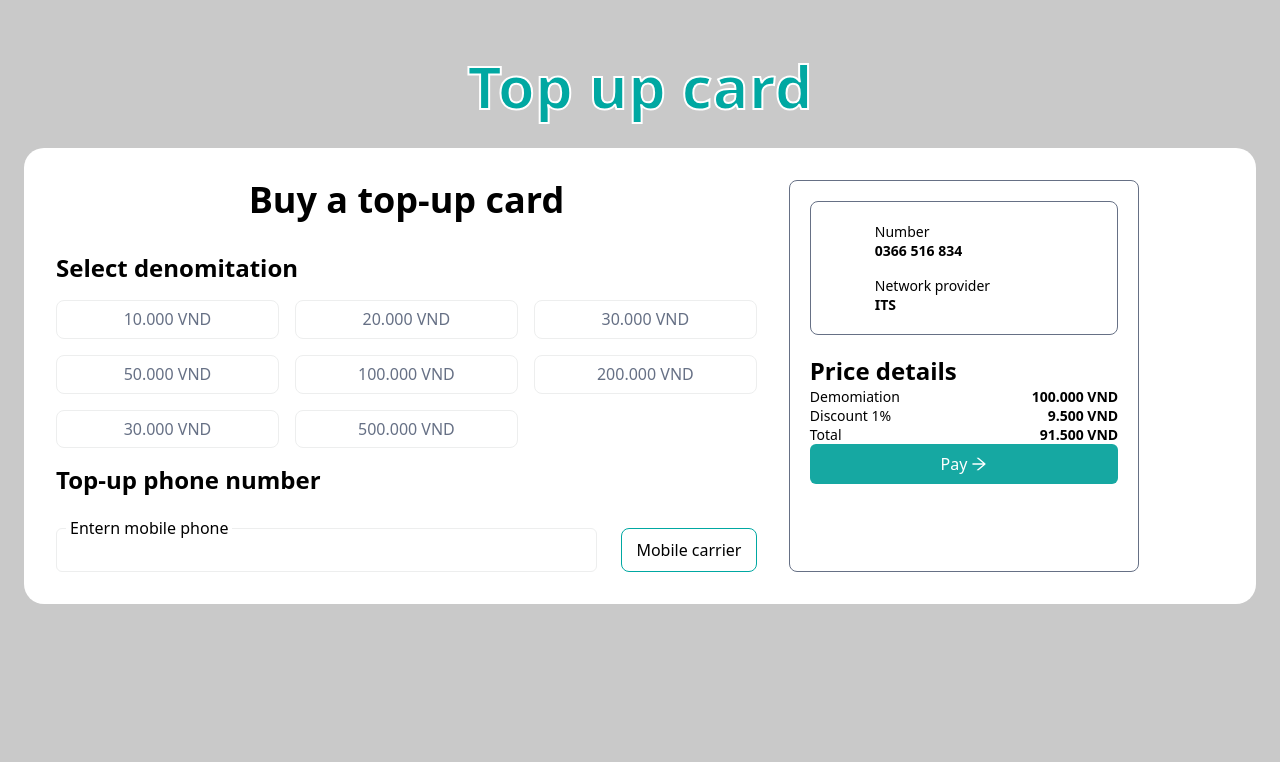
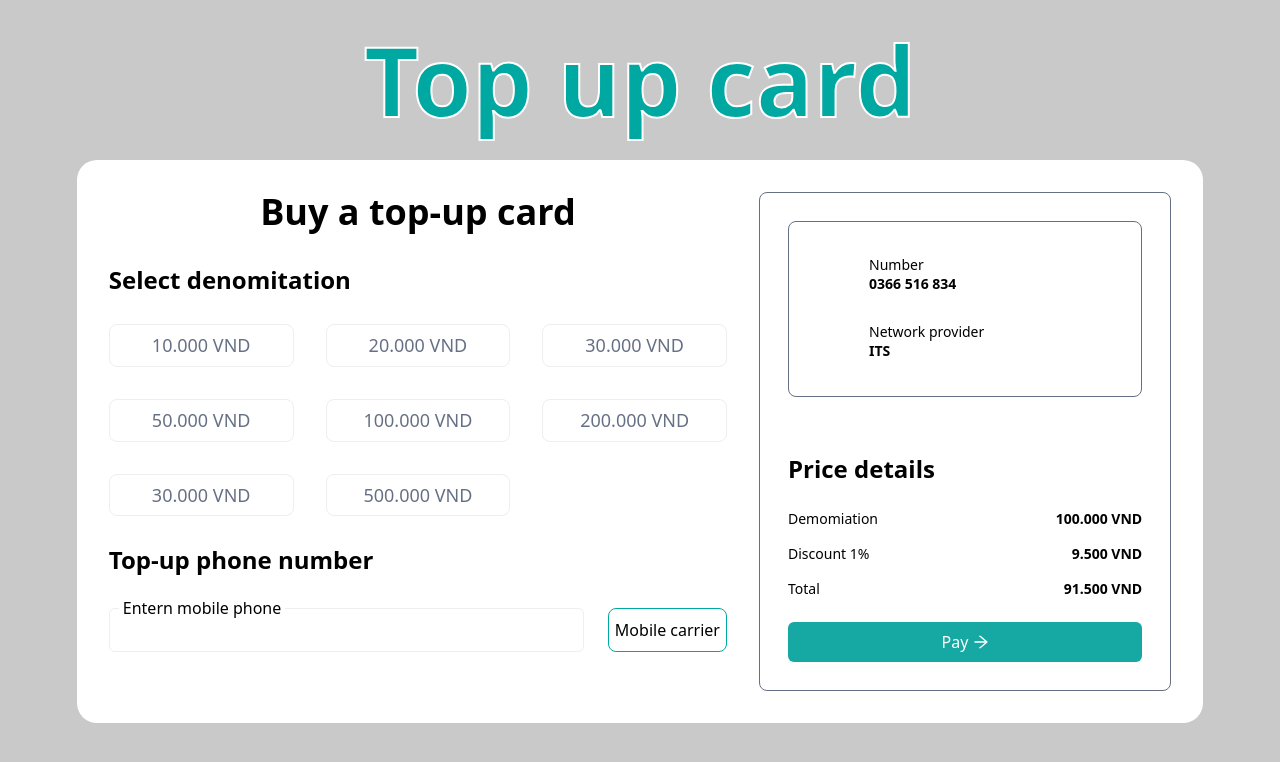
Before and after one commit to khoaadmt/my_its_test, a React (Create React App) app: page /topup in a window 1280 px wide. Shown: the top 762 px of the page. Built offline with nearby package versions, Linux system fonts and the light colour scheme; some icons are missing.

Commit message:
(updated) top-up page

```diff
--- a/package.json
+++ b/package.json
@@ -47,6 +47,8 @@
   "devDependencies": {
     "autoprefixer": "^10.4.21",
     "postcss": "^8.5.6",
+    "prettier": "^3.6.2",
+    "prettier-plugin-tailwindcss": "^0.6.14",
     "tailwindcss": "^3.4.17",
     "typescript": "^4.9.5"
   }
--- a/src/App.tsx
+++ b/src/App.tsx
@@ -7,6 +7,7 @@ function App() {
         <Routes>
             <Route path="/" element={<Login />} />
             <Route path="/topup" element={<TopUpPage />} />
+            <Route path="/test" element={<TopUpPage />} />
         </Routes>
     );
 }
--- a/src/pages/TopUp-page/TopUpPage.css
+++ b/src/pages/TopUp-page/TopUpPage.css
@@ -1,6 +1,5 @@
 .top-up-card-container {
-    display: flex;
-    flex-direction: row;
+    margin: 0 6%;
 }
 
 .buy-top-up-card-container {
@@ -11,7 +10,7 @@
 .card-value-container {
     display: grid;
     grid-template-columns: repeat(3, 1fr);
-    gap: 1rem;
+    gap: 2rem;
 }
 
 .card-value {
@@ -23,7 +22,7 @@
 }
 
 .price-details {
-    width: 30%;
+    width: 40%;
     border: solid 1px #667085;
     border-radius: 8px;
 }
--- a/src/pages/TopUp-page/TopUpPage.tsx
+++ b/src/pages/TopUp-page/TopUpPage.tsx
@@ -9,26 +9,27 @@ export const TopUpPage: React.FC = () => {
     const [phoneNumber, setPhoneNumber] = useState("");
     return (
         <>
-            <div className="m-6">
+            <div className="top-up-card-container">
                 <h1
-                    className="text-6xl font-bold text-center p-8 text-[#00a8a2]"
-                    style={{ WebkitTextStroke: "2px white" }}>
+                    className="p-8 text-center text-6xl font-bold text-[#00a8a2] xl:text-8xl"
+                    style={{ WebkitTextStroke: "2px white" }}
+                >
                     Top up card
                 </h1>
 
-                <div className="top-up-card-container bg-white rounded-[20px] p-8">
+                <div className="flex flex-row rounded-[20px] bg-white p-8">
                     <div className="buy-top-up-card-container box-content pr-8">
-                        <h2 className="text-4xl font-bold text-center pb-8">Buy a top-up card</h2>
+                        <h2 className="pb-8 text-center text-4xl font-bold">Buy a top-up card</h2>
                         <h3 className="text-2xl font-bold">Select denomitation</h3>
-                        <div className="card-value-container pt-4 pb-4">
-                            <div className="card-value ">10.000 VND</div>
-                            <div className="card-value ">20.000 VND</div>
-                            <div className="card-value ">30.000 VND</div>
-                            <div className="card-value ">50.000 VND</div>
-                            <div className="card-value ">100.000 VND</div>
-                            <div className="card-value ">200.000 VND</div>
-                            <div className="card-value ">30.000 VND</div>
-                            <div className="card-value ">500.000 VND</div>
+                        <div className="card-value-container pb-7 pt-7">
+                            <div className="card-value text-lg">10.000 VND</div>
+                            <div className="card-value text-lg">20.000 VND</div>
+                            <div className="card-value text-lg">30.000 VND</div>
+                            <div className="card-value text-lg">50.000 VND</div>
+                            <div className="card-value text-lg">100.000 VND</div>
+                            <div className="card-value text-lg">200.000 VND</div>
+                            <div className="card-value text-lg">30.000 VND</div>
+                            <div className="card-value text-lg">500.000 VND</div>
                         </div>
 
                         <div>
@@ -39,16 +40,16 @@ export const TopUpPage: React.FC = () => {
                                     inputValue={phoneNumber}
                                     label="Entern mobile phone"
                                 />
-                                <button className="basis-[25%] ml-6  border-[0.1rem] border-[#00a8a2] rounded-lg">
+                                <button className="ml-6 basis-[25%] rounded-lg border-[0.1rem] border-[#00a8a2]">
                                     Mobile carrier
                                 </button>
                             </div>
                         </div>
                     </div>
-                    <div className="price-details">
-                        <div className="m-5 p-3 border border-[#667085] rounded-lg">
-                            <div className="flex flex-row items-center gap-2 px-3 py-2">
-                                <FaSimCard className="text-[#00a8a2] w-8 h-8" />
+                    <div className="price-details flex flex-col">
+                        <div className="m-7 rounded-lg border border-[#667085] p-3">
+                            <div className="flex flex-row items-center gap-2 px-3 py-4">
+                                <FaSimCard className="h-12 w-12 text-[#00a8a2]" />
                                 <div>
                                     <p>Number</p>
                                     <p className="font-bold">0366 516 834</p>
@@ -57,7 +58,7 @@ export const TopUpPage: React.FC = () => {
 
                             <div className="flex flex-row gap-2 px-3 py-2">
                                 <div>
-                                    <FaWifi className="text-[#00a8a2] w-8 h-8" />
+                                    <FaWifi className="h-12 w-12 text-[#00a8a2]" />
                                 </div>
                                 <div>
                                     <p>Network provider</p>
@@ -65,18 +66,18 @@ export const TopUpPage: React.FC = () => {
                                 </div>
                             </div>
                         </div>
-                        <div className="m-5 basi-[40%]">
+                        <div className="m-7 flex flex-col justify-between gap-4">
                             <h3 className="text-2xl font-bold">Price details</h3>
-                            <div className="flex flex-col justify-around">
-                                <div className="flex flex-row justify-between">
+                            <div className="basi-[30%] flex h-full flex-col justify-between">
+                                <div className="flex flex-row justify-between py-2">
                                     <p>Demomiation</p>
                                     <p className="font-bold">100.000 VND</p>
                                 </div>
-                                <div className="flex flex-row justify-between">
+                                <div className="flex flex-row justify-between py-2">
                                     <p>Discount 1%</p>
                                     <p className="font-bold">9.500 VND</p>
                                 </div>
-                                <div className="flex flex-row justify-between">
+                                <div className="flex flex-row justify-between py-2">
                                     <p>Total</p>
                                     <p className="font-bold">91.500 VND</p>
                                 </div>
```
Also changed, not shown: src/pages/login-page/login.tsx (+21 -4 lines), src/pages/test/test.tsx (added, +149 -0 lines), src/pages/test/test.css (added), 2 other files (tests, documents, lock files or other folders).
